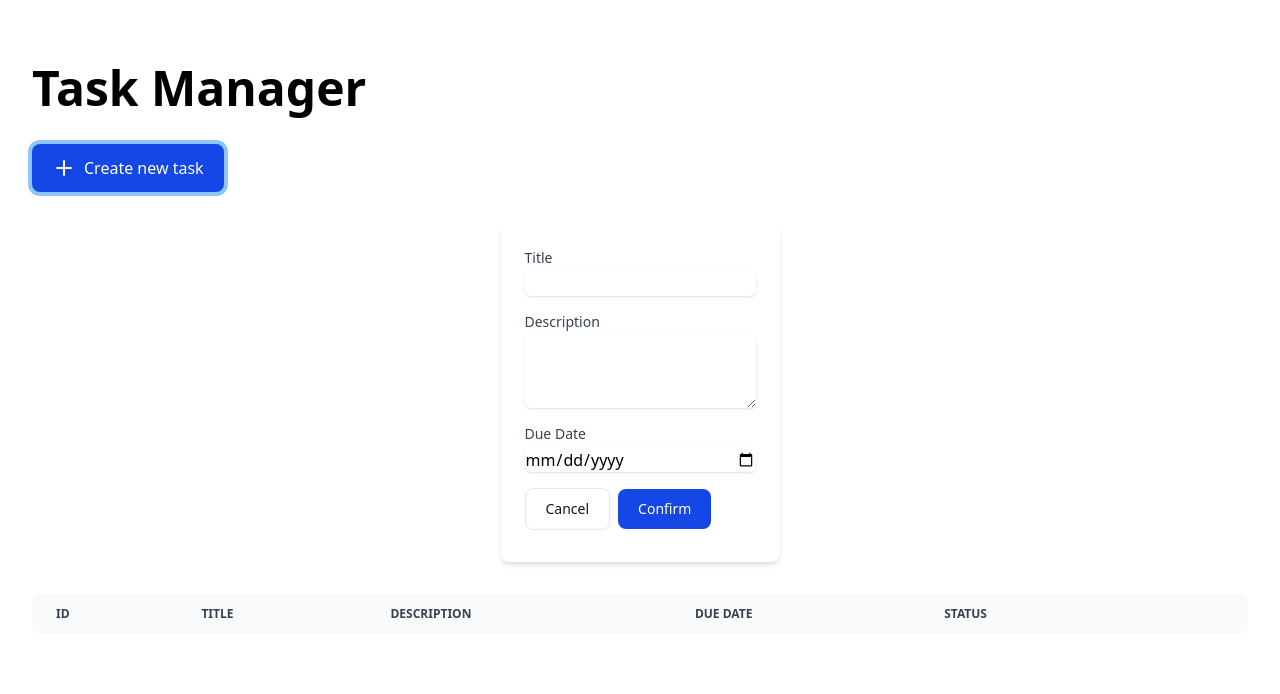
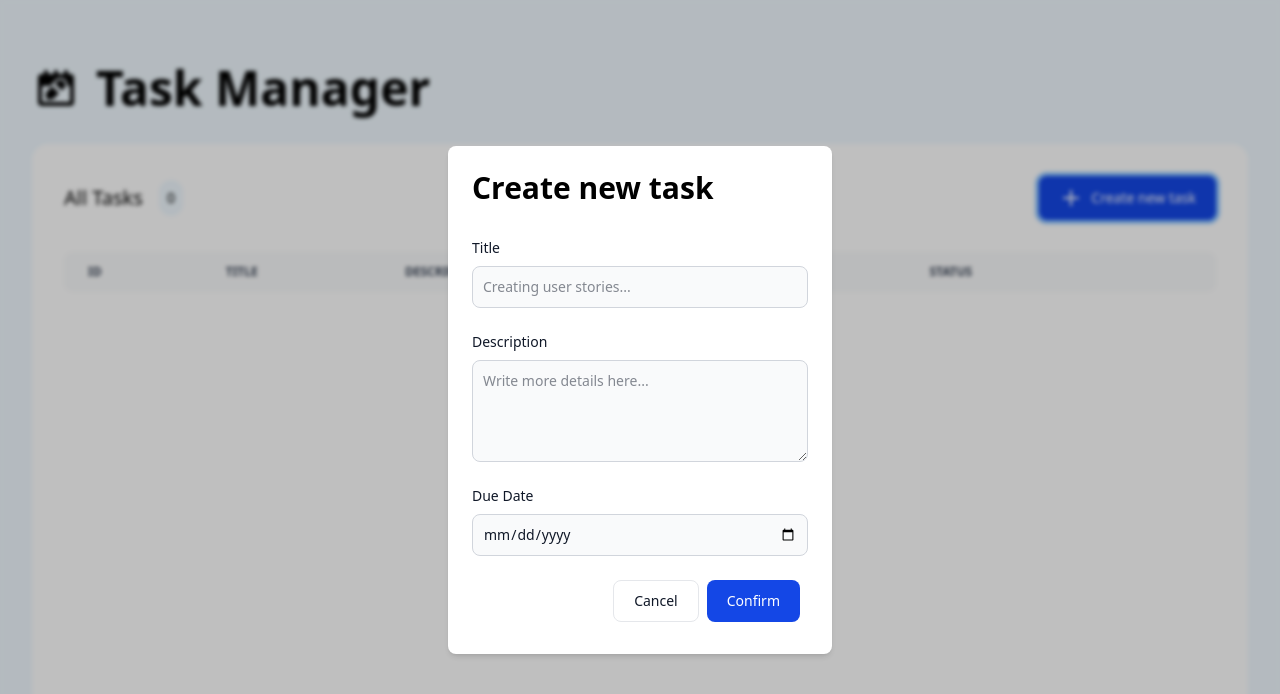
Before and after one commit to kleov-rf/task-management, a Vue app: page / in a window 1280 px wide. Both pictures are taken after a click on the button "Create new task". Shown: the top 694 px of the page. Built offline with nearby package versions, Linux system fonts and the light colour scheme.

Commit message:
style: added style to platform

```diff
--- a/src/App.vue
+++ b/src/App.vue
@@ -1,13 +1,17 @@
 <script setup lang="ts">
 import Tasks from "./sections/tasks/Tasks.vue";
+import CalendarEditIcon from "./sections/tasks/icons/CalendarEditIcon.vue";
 </script>
 
 <template>
-  <section class="container mx-auto flex flex-col gap-8 px-8 py-16">
-    <header>
-      <h1 class="text-5xl font-extrabold">Task Manager</h1>
-    </header>
-    <Tasks/>
+  <section class="min-w-full h-svh bg-sky-50">
+    <section class="container mx-auto flex flex-col gap-8 px-8 pt-16 h-full">
+      <header class="flex gap-4 items-center">
+        <CalendarEditIcon width="48" height="48"/>
+        <h1 class="text-5xl font-extrabold">Task Manager</h1>
+      </header>
+      <Tasks/>
+    </section>
   </section>
 </template>
 
--- a/src/sections/tasks/CreateTaskForm.vue
+++ b/src/sections/tasks/CreateTaskForm.vue
@@ -30,49 +30,51 @@ const handleCreateTask = async () => {
 </script>
 
 <template>
-  <form class="space-y-4 max-w-lg mx-auto p-6 bg-white rounded-lg shadow-md">
-    <div>
-      <label for="title" class="block text-sm font-medium text-gray-700">Title</label>
-      <input
-          type="text"
-          id="title"
+  <dialog class="absolute flex justify-center items-center inset-0 w-full h-full backdrop-blur-[2px] bg-black/25 z-10">
+    <form class="w-96 flex flex-col gap-6 p-6 bg-white rounded-lg shadow-md">
+      <h2 class="text-3xl mb-2 font-bold">Create new task</h2>
+
+      <section>
+        <label for="title" class="block mb-2 text-sm font-medium text-gray-900">Title</label>
+        <input type="text" id="title"
+               required
                name="title"
                v-model="title"
-          class="mt-1 block w-full rounded-md border-gray-300 shadow-sm focus:border-indigo-500 focus:ring-indigo-500"
-      />
-    </div>
+               class="bg-gray-50 border border-gray-300 text-gray-900 text-sm rounded-lg focus:ring-blue-500 focus:border-blue-500 block w-full p-2.5"
+               placeholder="Creating user stories..."/>
+      </section>
 
-    <div>
-      <label for="description" class="block text-sm font-medium text-gray-700">Description</label>
-      <textarea
-          id="description"
-          name="description"
-          rows="3"
-          v-model="description"
-          class="mt-1 block w-full rounded-md border-gray-300 shadow-sm focus:border-indigo-500 focus:ring-indigo-500"
-      ></textarea>
-    </div>
+      <section>
+        <label for="description" class="block mb-2 text-sm font-medium text-gray-900">Description</label>
+        <textarea id="description" name="description" v-model="description" rows="4" required
+                  class="min-h-24 max-h-80 block p-2.5 w-full text-sm text-gray-900 bg-gray-50 rounded-lg border border-gray-300 focus:ring-blue-500 focus:border-blue-500 resize-y"
+                  placeholder="Write more details here..."></textarea>
+      </section>
 
-    <div>
-      <label for="dueDate" class="block text-sm font-medium text-gray-700">Due Date</label>
+      <section>
+        <label for="dueDate" class="block mb-2 text-sm font-medium text-gray-900">Due Date</label>
         <input
             type="date"
+            required
             id="dueDate"
             name="dueDate"
             v-model="dueDate"
-          class="mt-1 block w-full rounded-md border-gray-300 shadow-sm focus:border-indigo-500 focus:ring-indigo-500"
+            class="bg-gray-50 border border-gray-300 text-gray-900 text-sm rounded-lg focus:ring-blue-500 focus:border-blue-500 block w-full p-2.5"
         />
-    </div>
+      </section>
 
+      <footer class="flex justify-end">
         <button type="button" @click="emit('cancel-create-task')"
                 class="py-2.5 px-5 me-2 mb-2 text-sm font-medium text-gray-900 focus:outline-none bg-white rounded-lg border border-gray-200 hover:bg-gray-100 hover:text-blue-700 focus:z-10 focus:ring-4 focus:ring-gray-100">
           Cancel
         </button>
-    <button type="button" @click="handleCreateTask"
+        <button type="submit" @click="handleCreateTask"
                 class="text-white bg-blue-700 hover:bg-blue-800 focus:ring-4 focus:ring-blue-300 font-medium rounded-lg text-sm px-5 py-2.5 me-2 mb-2 focus:outline-none">
           Confirm
         </button>
+      </footer>
     </form>
+  </dialog>
 </template>
 
 <style scoped>
--- a/src/sections/tasks/Tasks.vue
+++ b/src/sections/tasks/Tasks.vue
@@ -34,13 +34,19 @@ onMounted(async () => {
 </script>
 
 <template>
-  <main class="flex flex-col gap-8">
-    <button type="button"
-            @click="showCreateTaskForm"
-            class="flex gap-2 items-center w-fit text-white bg-blue-700 hover:bg-blue-800 focus:ring-4 focus:ring-blue-300 font-medium rounded-lg text-base px-5 py-3">
-      <PlusIcon width="24" height="24"/>
-      Create new task
-    </button>
+  <main class="flex flex-col items-end gap-8 h-full bg-white p-8 rounded-2xl">
+    <header class="flex items-center justify-between w-full">
+      <span class="flex items-center gap-4 text-xl font-medium">
+        All Tasks
+        <span class="text-sm bg-sky-50 rounded-full p-2">{{ tasks.length }}</span>
+      </span>
+      <button type="button"
+              @click="showCreateTaskForm"
+              class="flex gap-2 items-center w-fit text-white bg-blue-700 hover:bg-blue-800 focus:ring-4 focus:ring-blue-300 font-medium rounded-lg text-sm px-5 py-2.5 transition ease-in-out">
+        <PlusIcon width="24" height="24"/>
+        Create new task
+      </button>
+    </header>
     <CreateTaskForm v-if="isShowingCreateTaskForm" @cancel-create-task="hideCreateTaskForm"
                     @task-created="handleTaskCreated"/>
     <TasksList :tasks="tasks" @task-deleted="handleTaskDeleted"/>
--- a/src/sections/tasks/TasksList.vue
+++ b/src/sections/tasks/TasksList.vue
@@ -21,7 +21,7 @@ const handleDeleteTask = async (id: string) => {
 </script>
 
 <template>
-  <div class="relative overflow-x-auto sm:rounded-lg">
+  <div class="relative overflow-x-auto sm:rounded-lg w-full">
     <table class="w-full text-sm text-left rtl:text-right text-gray-500">
       <thead class="text-xs text-gray-700 uppercase bg-gray-50">
       <tr>
@@ -65,7 +65,7 @@ const handleDeleteTask = async (id: string) => {
         <td class="flex justify-end px-6 py-4">
           <button type="button"
                   @click="handleDeleteTask(task.id)"
-                  class="flex gap-2 items-center text-red-700 hover:text-white border border-red-700 hover:bg-red-800 focus:ring-4 focus:outline-none focus:ring-red-300 font-medium rounded-lg text-sm px-3 py-2 text-center me-2 mb-2">
+                  class="flex gap-2 items-center text-red-700 hover:text-white border border-red-700 hover:bg-red-800 focus:ring-4 focus:outline-none focus:ring-red-300 font-medium rounded-lg text-sm px-3 py-2 text-center me-2 mb-2 transition ease-in-out">
             <TrashBinIcon width="16" height="16"/>
             Delete
           </button>
--- /dev/null
+++ b/src/sections/tasks/icons/CalendarEditIcon.vue
@@ -0,0 +1,18 @@
+<script setup lang="ts">
+defineProps<{
+  width: string
+  height: string
+  className?: string
+}>()
+</script>
+
+<template>
+  <svg :class="className" aria-hidden="true" xmlns="http://www.w3.org/2000/svg" :width="width" :height="height" fill="currentColor" viewBox="0 0 24 24">
+    <path fill-rule="evenodd" d="M12.512 8.72a2.46 2.46 0 0 1 3.479 0 2.461 2.461 0 0 1 0 3.479l-.004.005-1.094 1.08a.998.998 0 0 0-.194-.272l-3-3a1 1 0 0 0-.272-.193l1.085-1.1Zm-2.415 2.445L7.28 14.017a1 1 0 0 0-.289.702v2a1 1 0 0 0 1 1h2a1 1 0 0 0 .703-.288l2.851-2.816a.995.995 0 0 1-.26-.189l-3-3a.998.998 0 0 1-.19-.26Z" clip-rule="evenodd"/>
+    <path fill-rule="evenodd" d="M7 3a1 1 0 0 1 1 1v1h3V4a1 1 0 1 1 2 0v1h3V4a1 1 0 1 1 2 0v1h1a2 2 0 0 1 2 2v12a2 2 0 0 1-2 2H5a2 2 0 0 1-2-2V7a2 2 0 0 1 2-2h1V4a1 1 0 0 1 1-1Zm10.67 8H19v8H5v-8h3.855l.53-.537a1 1 0 0 1 .87-.285c.097.015.233.13.277.087.045-.043-.073-.18-.09-.276a1 1 0 0 1 .274-.873l1.09-1.104a3.46 3.46 0 0 1 4.892 0l.001.002A3.461 3.461 0 0 1 17.67 11Z" clip-rule="evenodd"/>
+  </svg>
+</template>
+
+<style scoped>
+
+</style>
```
Lines whose indentation alone changed are shown as unchanged.
